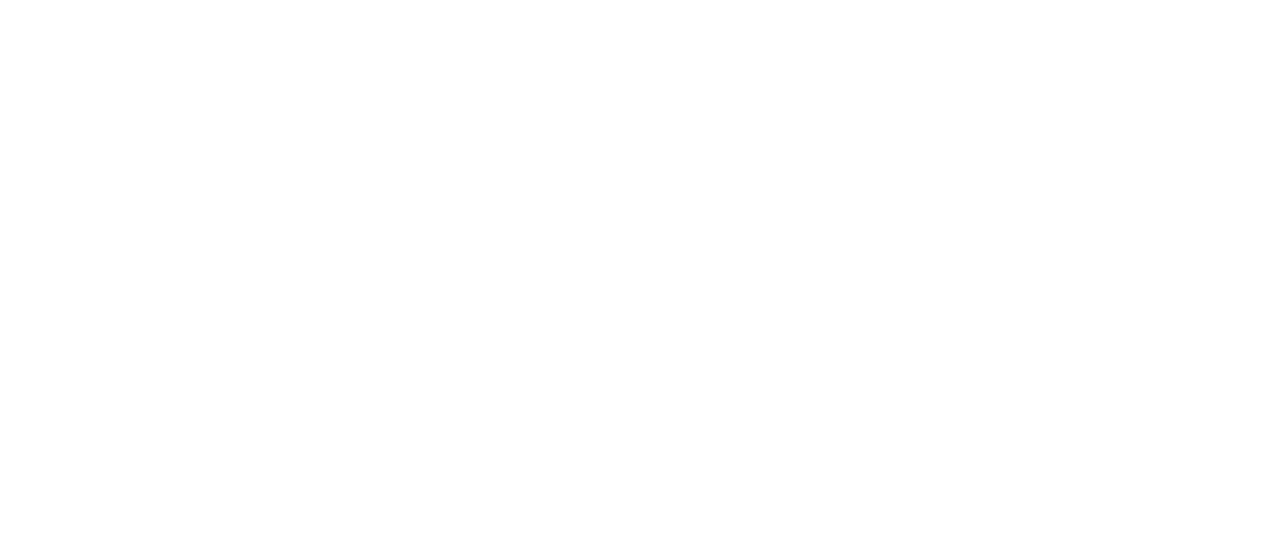
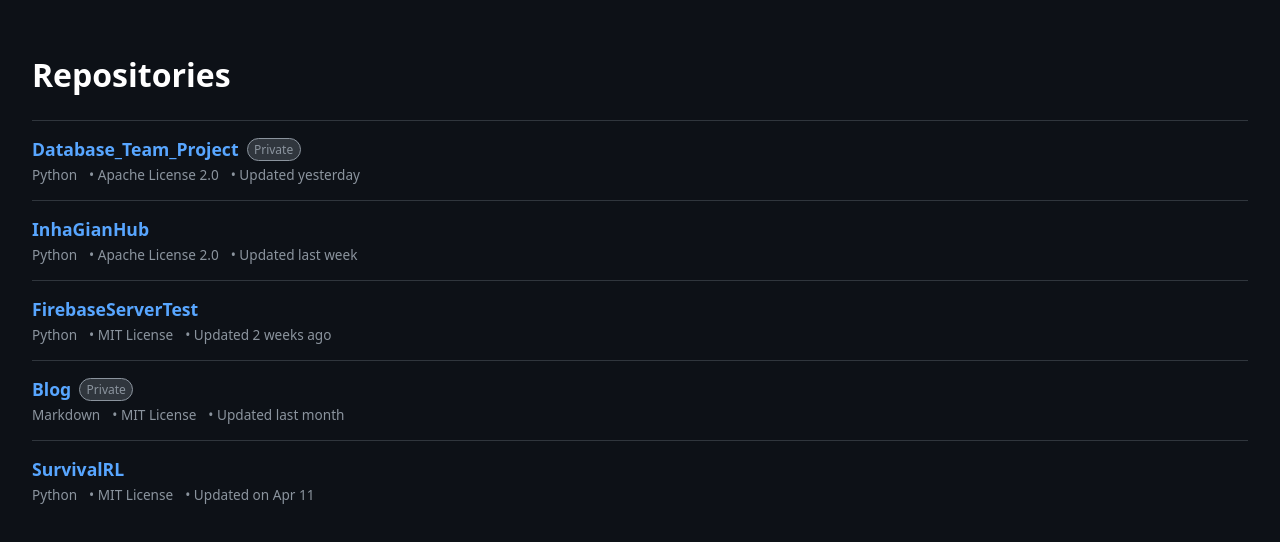
Before and after one commit to Gidok-Database/gidok, a React (Vite) app in the folder frontend/: page /lobby in a window 1280 px wide. Before the commit this address had no page. Shown: the top 542 px of the page. Built offline with nearby package versions, Linux system fonts and the light colour scheme.

Commit message:
feat: 초기 로비화면 추가

```diff
--- a/frontend/src/App.tsx
+++ b/frontend/src/App.tsx
@@ -1,6 +1,7 @@
 import { Routes, Route, Link } from 'react-router-dom';
 
 import Home from '@/pages/Home/Home';
+import Lobby from '@/pages/Lobby/Lobby';
 import Login from '@/pages/Login/Login';
 import Register from '@/pages/Register/Register';
 import '@/App.css';
@@ -16,6 +17,7 @@
 
       <Routes>
         <Route path="/" element={<Home />} />
+        <Route path="/lobby" element={<Lobby />} />
         <Route path="/login" element={<Login />} />
         <Route path="/register" element={<Register />} />
       </Routes>
--- /dev/null
+++ b/frontend/src/pages/Lobby/Lobby.css
@@ -0,0 +1,51 @@
+.repo-page {
+  padding: 2rem;
+  background-color: #0d1117;
+  color: #c9d1d9;
+  min-height: 100vh;
+  font-family: system-ui, sans-serif;
+}
+.repo-page .title {
+  font-size: 2rem;
+  margin-bottom: 1.5rem;
+  color: #fff;
+}
+.repo-page .repo-list {
+  list-style: none;
+  padding: 0;
+  margin: 0;
+}
+.repo-page .repo-list .repo-item {
+  border-top: 1px solid #30363d;
+  padding: 1rem 0;
+}
+.repo-page .repo-list .repo-item .repo-header {
+  display: flex;
+  align-items: center;
+  gap: 0.5rem;
+  margin-bottom: 0.25rem;
+}
+.repo-page .repo-list .repo-item .repo-header .repo-name {
+  font-size: 1.1rem;
+  font-weight: 600;
+  color: #58a6ff;
+  text-decoration: none;
+}
+.repo-page .repo-list .repo-item .repo-header .repo-name:hover {
+  text-decoration: underline;
+}
+.repo-page .repo-list .repo-item .repo-header .badge {
+  font-size: 0.75rem;
+  padding: 0.15rem 0.4rem;
+  background-color: #30363d;
+  border-radius: 2rem;
+  color: #8b949e;
+  border: 1px solid #8b949e;
+}
+.repo-page .repo-list .repo-item .repo-meta {
+  font-size: 0.85rem;
+  color: #8b949e;
+}
+.repo-page .repo-list .repo-item .repo-meta span {
+  margin-right: 0.75rem;
+}
--- /dev/null
+++ b/frontend/src/pages/Lobby/Lobby.scss
@@ -0,0 +1,60 @@
+.repo-page {
+  padding: 2rem;
+  background-color: #0d1117;
+  color: #c9d1d9;
+  min-height: 100vh;
+  font-family: system-ui, sans-serif;
+
+  .title {
+    font-size: 2rem;
+    margin-bottom: 1.5rem;
+    color: #fff;
+  }
+
+  .repo-list {
+    list-style: none;
+    padding: 0;
+    margin: 0;
+
+    .repo-item {
+      border-top: 1px solid #30363d;
+      padding: 1rem 0;
+
+      .repo-header {
+        display: flex;
+        align-items: center;
+        gap: 0.5rem;
+        margin-bottom: 0.25rem;
+
+        .repo-name {
+          font-size: 1.1rem;
+          font-weight: 600;
+          color: #58a6ff;
+          text-decoration: none;
+
+          &:hover {
+            text-decoration: underline;
+          }
+        }
+
+        .badge {
+          font-size: 0.75rem;
+          padding: 0.15rem 0.4rem;
+          background-color: #30363d;
+          border-radius: 2rem;
+          color: #8b949e;
+          border: 1px solid #8b949e;
+        }
+      }
+
+      .repo-meta {
+        font-size: 0.85rem;
+        color: #8b949e;
+
+        span {
+          margin-right: 0.75rem;
+        }
+      }
+    }
+  }
+}
--- /dev/null
+++ b/frontend/src/pages/Lobby/Lobby.tsx
@@ -0,0 +1,64 @@
+import "@/pages/Lobby/Lobby.css";
+
+const repositories = [
+  {
+    name: "Database_Team_Project",
+    private: true,
+    language: "Python",
+    license: "Apache License 2.0",
+    updated: "Updated yesterday",
+  },
+  {
+    name: "InhaGianHub",
+    private: false,
+    language: "Python",
+    license: "Apache License 2.0",
+    updated: "Updated last week",
+  },
+  {
+    name: "FirebaseServerTest",
+    private: false,
+    language: "Python",
+    license: "MIT License",
+    updated: "Updated 2 weeks ago",
+  },
+  {
+    name: "Blog",
+    private: true,
+    language: "Markdown",
+    license: "MIT License",
+    updated: "Updated last month",
+  },
+  {
+    name: "SurvivalRL",
+    private: false,
+    language: "Python",
+    license: "MIT License",
+    updated: "Updated on Apr 11",
+  },
+];
+
+export default function Lobby() {
+  return (
+    <div className="repo-page">
+      <h1 className="title">Repositories</h1>
+      <ul className="repo-list">
+        {repositories.map((repo, idx) => (
+          <li key={idx} className="repo-item">
+            <div className="repo-header">
+              <a href="#" className="repo-name">
+                {repo.name}
+              </a>
+              {repo.private && <span className="badge">Private</span>}
+            </div>
+            <div className="repo-meta">
+              <span>{repo.language}</span>
+              <span>• {repo.license}</span>
+              <span>• {repo.updated}</span>
+            </div>
+          </li>
+        ))}
+      </ul>
+    </div>
+  );
+}
```
